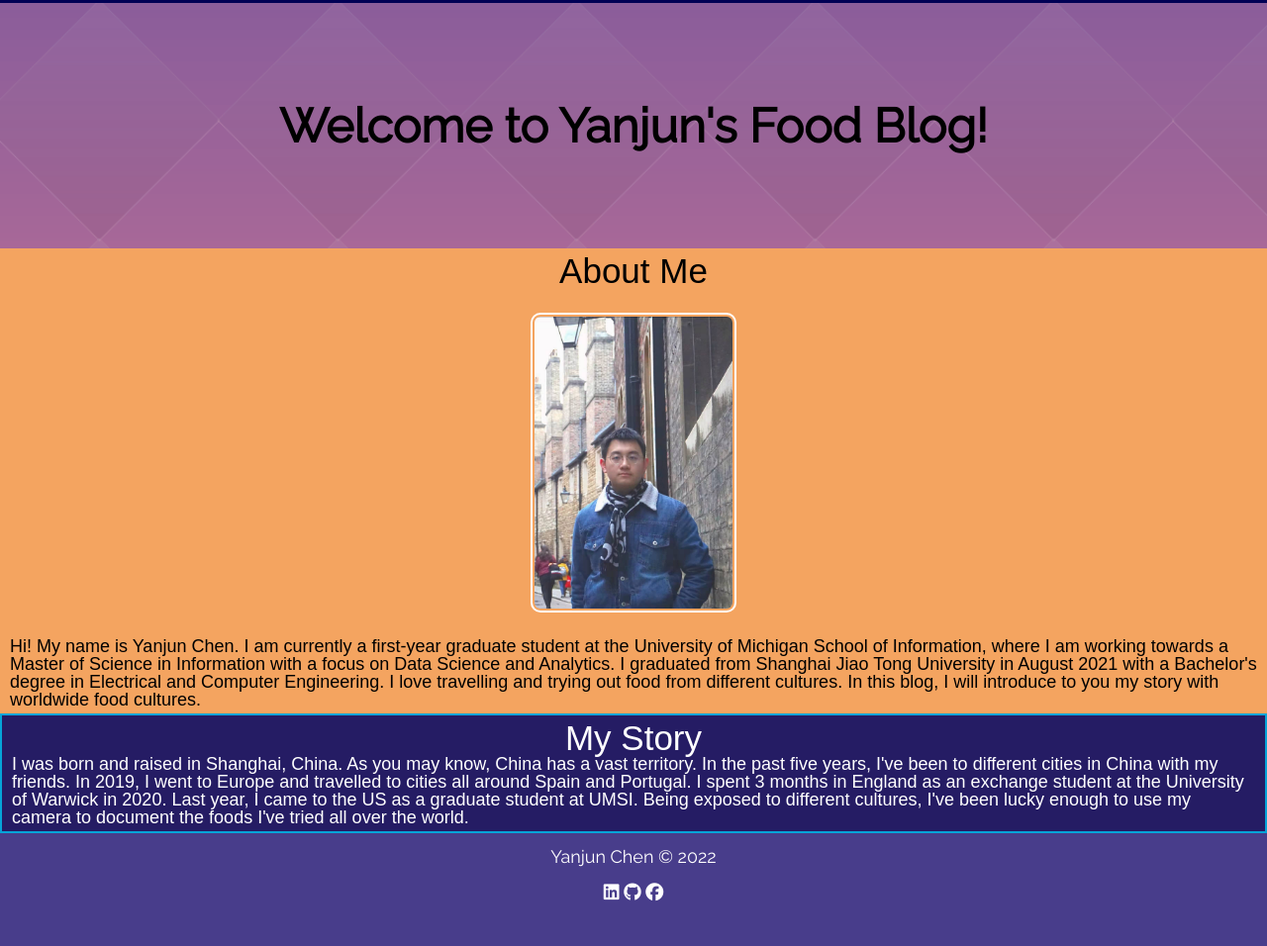
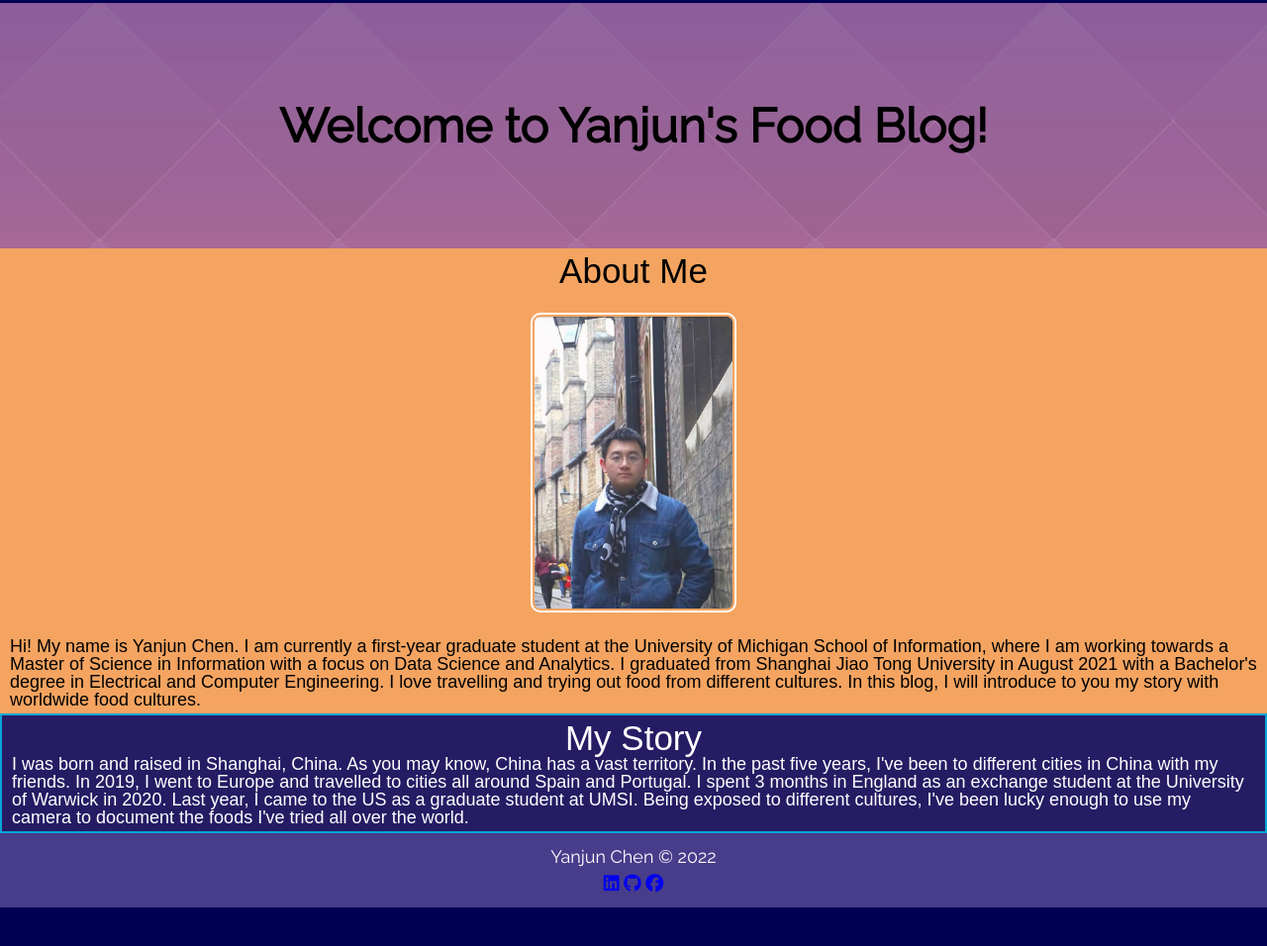
Before and after one commit to markyanjunch/si539-mobileview, a plain HTML site: page index.html in a window 1280 px wide. Shown: the part 212-1168 px from the top of the page at 99% size. After the commit the page ends 1129 px from the top, so only its background shows below. Drawn offline with Linux system fonts and the light colour scheme.

Commit message:
Update style.css

```diff
--- a/css/style.css
+++ b/css/style.css
@@ -163,10 +163,10 @@ footer {
 }
 
 footer p {
-	grid-row: 0 / 1;
+	grid-row: 1 / 2;
 }
 
-footer a {
+footer .awe-icons {
 	grid-row-start: 3;
 	color: white;
 }
```
